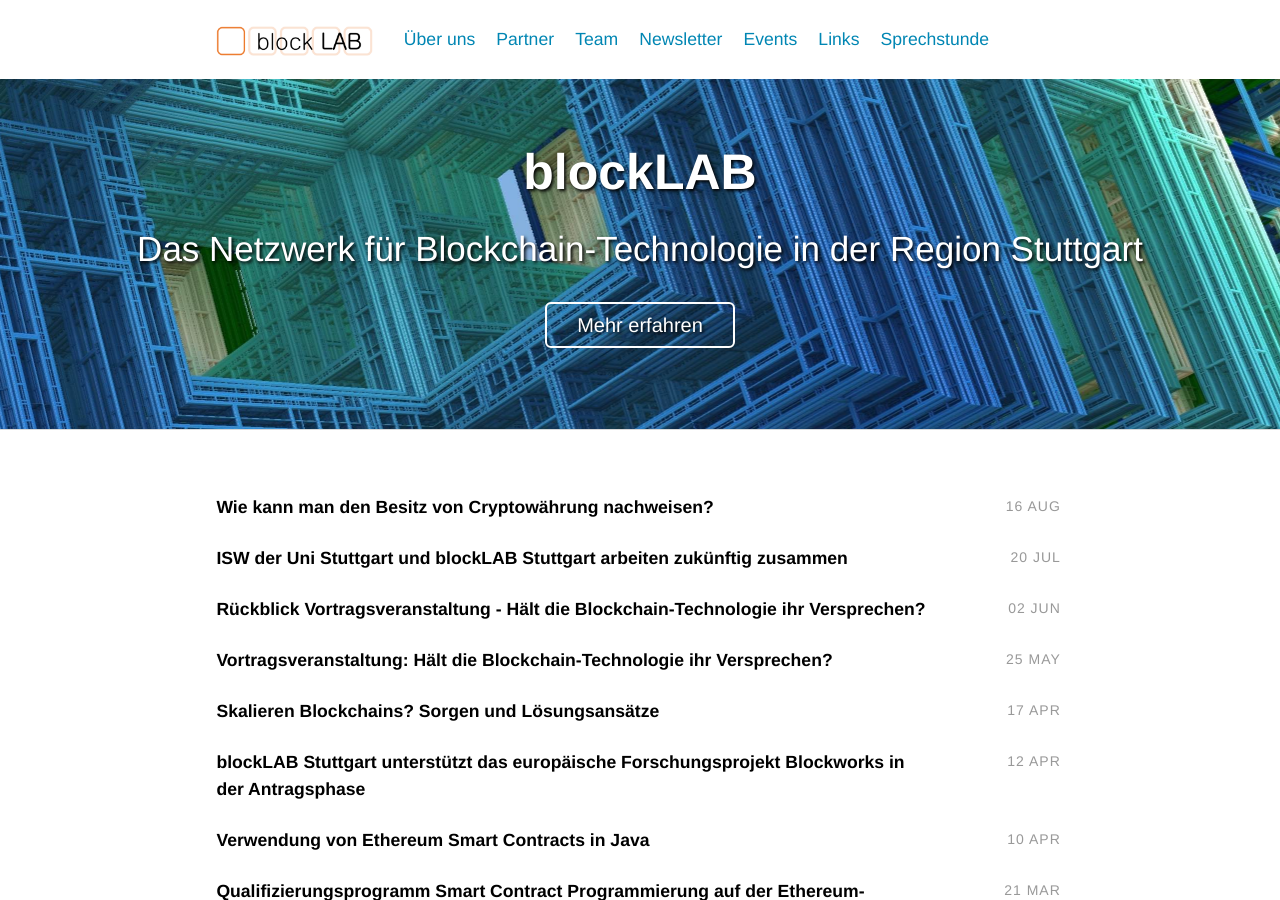
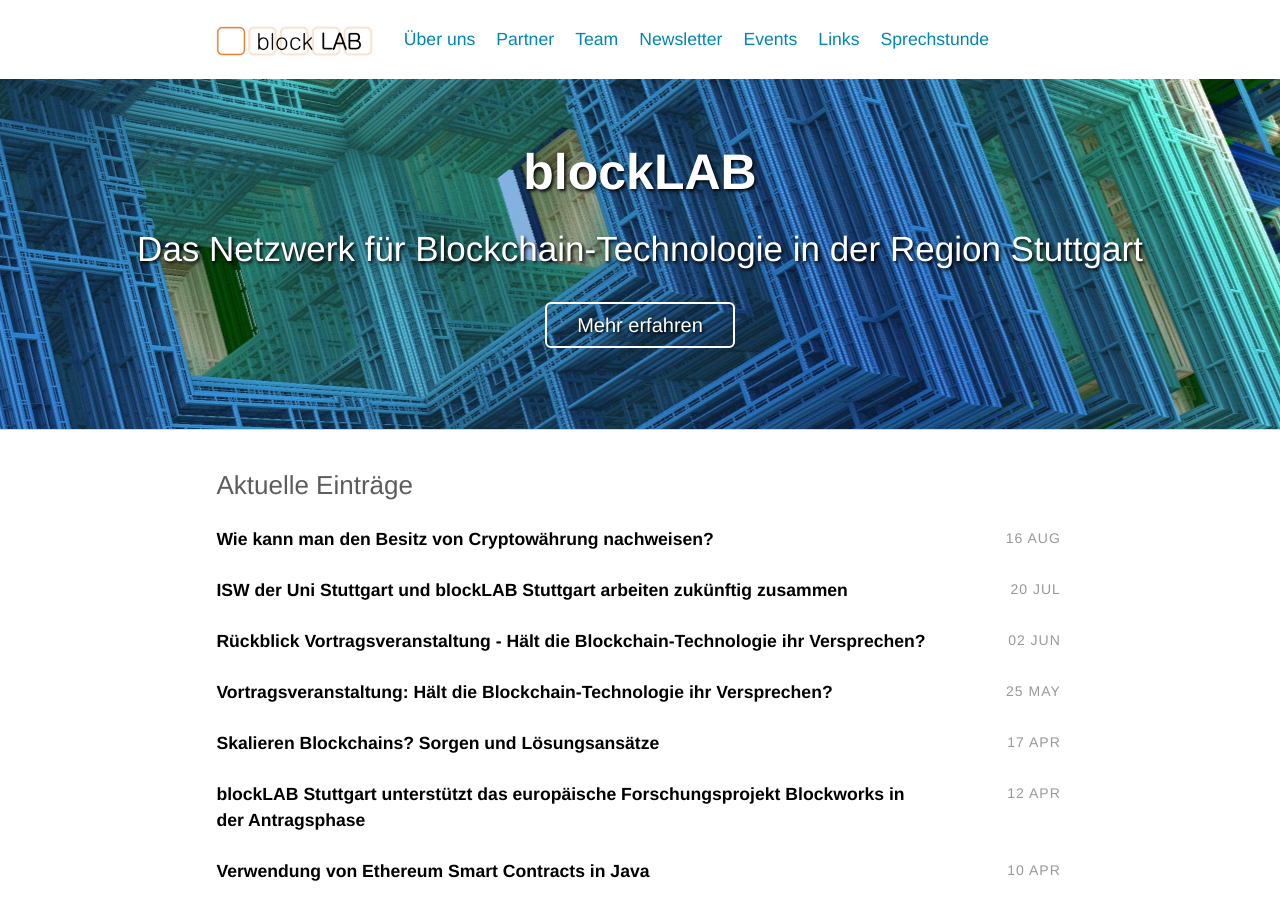
Before and after one commit to blocklab/site, a Jekyll site: the page built from index.html, in a window 1280 px wide and 900 px high. Built offline with Jekyll 4.4.1, drawn with Linux system fonts in a browser that asks for light colours.

Commit message:
header for posts

```diff
--- a/index.html
+++ b/index.html
@@ -5,6 +5,7 @@ title: Home
 
 <section>
   <div class="container">
+    <h2 class="category-title">Aktuelle Einträge</h2>
     {% for post in site.posts %}
       {% unless post.next %}
       {% else %}
```
